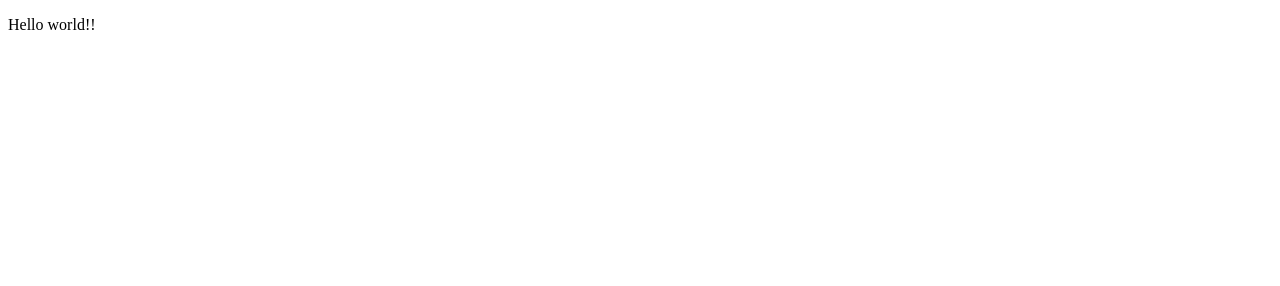
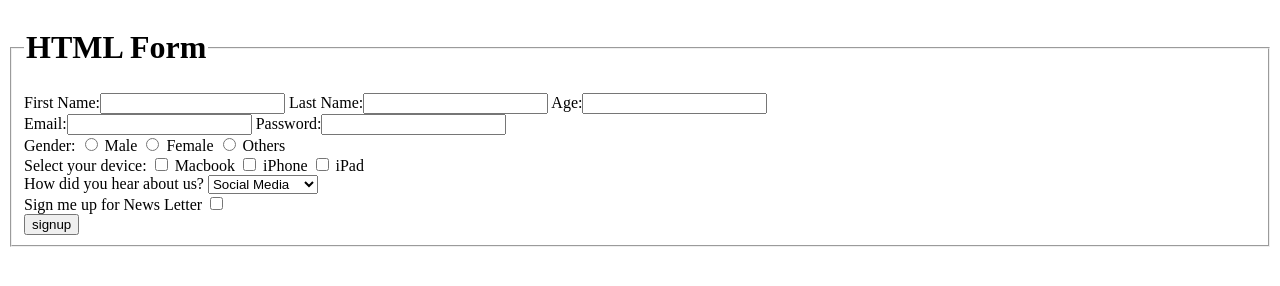
Before and after one commit to MimiShuma/practicegit, a plain HTML site: page index.html in a window 1280 px wide. Drawn offline with Linux system fonts and the light colour scheme.

Commit message:
class work 25 dec

```diff
--- a/index.html
+++ b/index.html
@@ -8,7 +8,57 @@
 </head>
 
 <body>
-    <p>Hello world!!</p>
+    <fieldset>
+        <legend>
+            <h1>HTML Form</h1>
+        </legend>
+        <form action="#" method="get">
+            <div>
+                <label for="firstName">First Name:</label><input type="text" id="firstName" name="first_name"
+                    required="required">
+                <label for="lastName">Last Name:</label><input type="text" id="lastName" name="last_name"
+                    required="required">
+                <label for="age">Age:</label><input type="number" id="age" name="age" required="required">
+            </div>
+            <div>
+                <label for="email">Email:</label><input type="email" id="email" name="email" required="required">
+                <label for="password">Password:</label><input type="password" id="password" name="password"
+                    required="required">
+            </div>
+            <div>
+                <label>Gender:</label>
+                <input type="radio" id="male" name="gender" value="male">
+                <label for="male">Male</label>
+                <input type="radio" id="female" name="gender" value="female">
+                <label for="female">Female</label>
+                <input type="radio" id="other" name="gender" value="others">
+                <label for="other">Others</label>
+            </div>
+            <div>
+                <label>Select your device:</label>
+                <input type="checkbox" id="mac" name="selected_device" value="mac">
+                <label for="mac">Macbook</label>
+                <input type="checkbox" id="iphone" name="selected_device" value="iphone">
+                <label for="iphone">iPhone</label>
+                <input type="checkbox" id="ipad" name="selected_device" value="ipad">
+                <label for="ipad">iPad</label>
+            </div>
+            <div>
+                <label for="finder">How did you hear about us?</label>
+                <select id="finder" name="found_us_through">
+                    <option value="social_media">Social Media</option>
+                    <option value="search_engine">Search Engine</option>
+                    <option value="firend">Friend</option>
+                    <option value="others">Other</option>
+                </select>
+            </div>
+            <div>
+                <label for="newsLatter">Sign me up for News Letter</label>
+                <input type="checkbox" id="newsLatter" value="checked_in">
+            </div>
+            <input type="submit" value="signup">
+        </form>
+    </fieldset>
 </body>
 
 </html>
```
Also changed, not shown: index2.html (added, +63 -0 lines).
